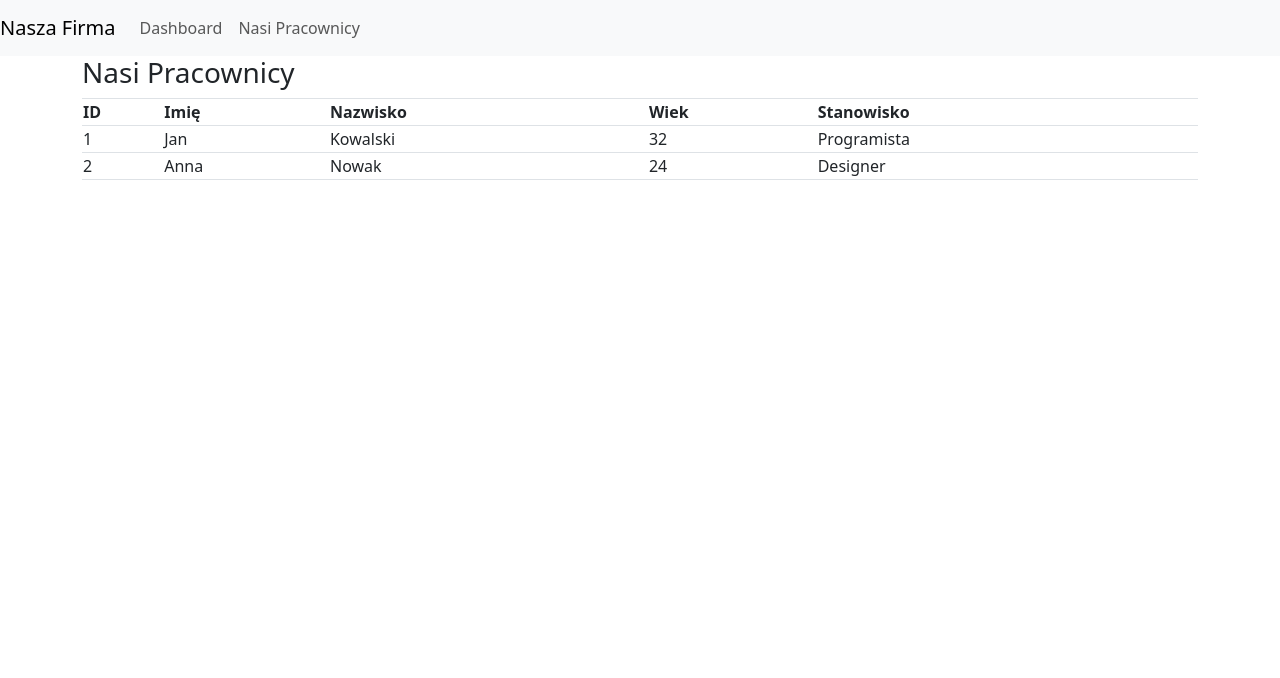
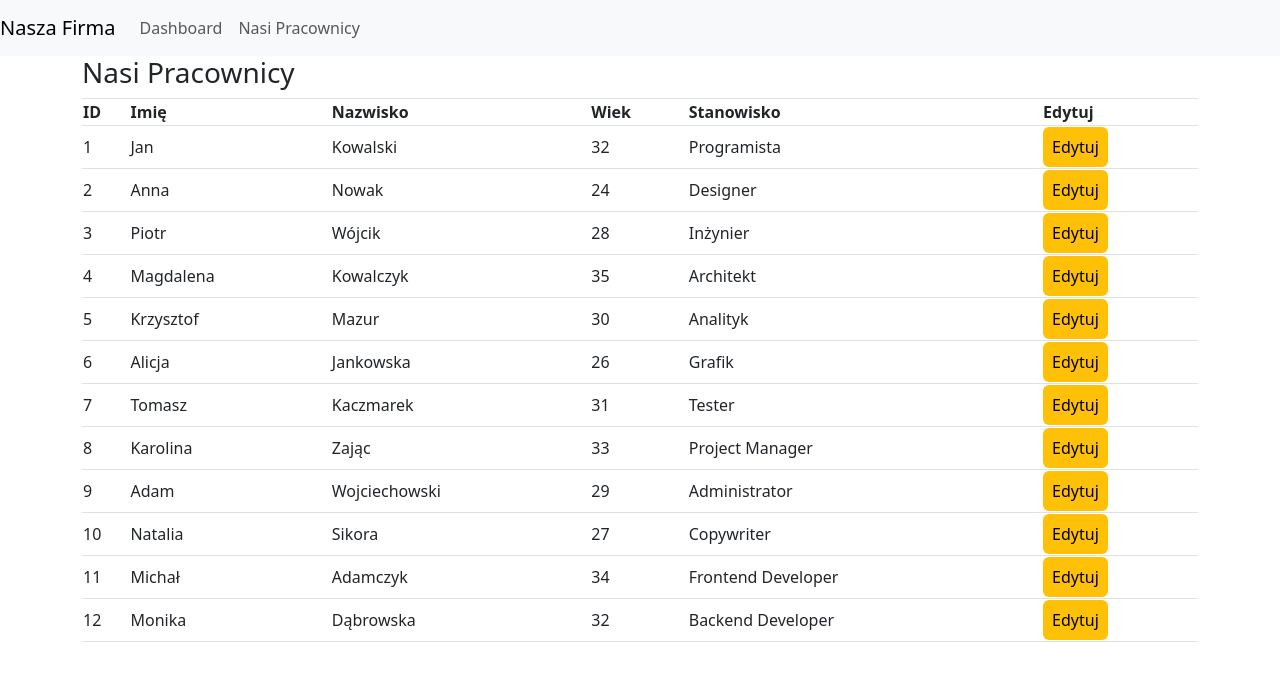
Before and after one commit to nic00la1/Ulubione_Zawody, an Angular app: page /employees in a window 1280 px wide. Shown: the top 678 px of the page. Built offline with nearby package versions, Linux system fonts and the light colour scheme.

Commit message:
Edytowanie Danych pracownika ✅

```diff
--- a/src/app/components/pages/our-employees/our-employees.css
+++ b/src/app/components/pages/our-employees/our-employees.css
@@ -0,0 +1,4 @@
+.selected {
+    background-color: #c2b721;
+    font-weight: 800;
+  }
--- a/src/app/components/pages/our-employees/our-employees.html
+++ b/src/app/components/pages/our-employees/our-employees.html
@@ -9,17 +9,55 @@
       <th>Nazwisko</th>
       <th>Wiek</th>
       <th>Stanowisko</th>
+      <th>Edytuj</th>
     </tr>
     @for (person of persons; track $index) {
 
-
-    <tr>
+    <tr [class.selected]="person === selectedPerson">
       <td>{{person.id}}</td>
       <td>{{ person.name }}</td>
       <td>{{ person.surname }}</td>
       <td>{{ person.age }}</td>
       <td>{{ person.proffesion }}</td>
+      <td><button class="btn bg-warning" (click)="selectPerson(person)">Edytuj</button></td>
     </tr>
     }
   </table>
+
+  @if (selectedPerson) {
+    <h3>Edytuj Dane Pracownika</h3>
+    <div class="justify-content-around">
+      <label for="name" class="form-control-lg">Imię:</label>
+      <input
+        type="text"
+        id="name"
+        placeholder="Podaj nowe imię"
+        class="form-control-lg"
+        [(ngModel)]="selectedPerson.name"
+      />
+      <label for="surname" class="form-control-lg">Nazwisko:</label>
+      <input
+        type="text"
+        id="surname"
+        placeholder="Podaj nowe nazwisko"
+        class="form-control-lg"
+        [(ngModel)]="selectedPerson.surname"
+      />
+      <label for="age" class="form-control-lg">Wiek:</label>
+      <input
+        type="number"
+        id="age"
+        placeholder="Podaj nowy wiek"
+        class="form-control-lg"
+        [(ngModel)]="selectedPerson.age"/>
+      <label for="proffesion" class="form-control-lg">Stanowisko:</label>
+      <input
+        type="text"
+        id="proffesion"
+        placeholder="Podaj nowe stanowisko"
+        class="form-control-lg"
+        [(ngModel)]="selectedPerson.proffesion"/>
+
     </div>
+  }
+</div>
--- a/src/app/components/pages/our-employees/our-employees.ts
+++ b/src/app/components/pages/our-employees/our-employees.ts
@@ -1,16 +1,17 @@
 import { Component, inject } from '@angular/core';
 import { Person } from '../../../shared/models/Person.model';
 import { PersonService } from '../../../services/person.service';
-
+import { FormsModule } from '@angular/forms';
 @Component({
   selector: 'our-employees',
   standalone: true,
-  imports: [],
+  imports: [FormsModule],
   templateUrl: './our-employees.html',
   styleUrl: './our-employees.css'
 })
 export class OurEmployeesComponent {
   persons!:Person[]
+  selectedPerson !: Person;
   personService = inject(PersonService)
 
   ngOnInit() {
@@ -20,4 +21,8 @@ export class OurEmployeesComponent {
   getPersons() : void {
     this.persons = this.personService.getPersons();
   }
+
+  selectPerson(person: Person) {
+    this.selectedPerson = person; // Change this line
+  }
 }
--- a/src/app/shared/constants/Persons.ts
+++ b/src/app/shared/constants/Persons.ts
@@ -3,4 +3,14 @@ import { Person } from "../models/Person.model";
 export const PERSONS: Person[] = [
     { id: 1, name: 'Jan', surname: 'Kowalski', proffesion: 'Programista', age: 32 },
     { id: 2, name: 'Anna', surname: 'Nowak', proffesion: 'Designer', age: 24 },
+    { id: 3, name: 'Piotr', surname: 'Wójcik', proffesion: 'Inżynier', age: 28 },
+    { id: 4, name: 'Magdalena', surname: 'Kowalczyk', proffesion: 'Architekt', age: 35 },
+    { id: 5, name: 'Krzysztof', surname: 'Mazur', proffesion: 'Analityk', age: 30 },
+    { id: 6, name: 'Alicja', surname: 'Jankowska', proffesion: 'Grafik', age: 26 },
+    { id: 7, name: 'Tomasz', surname: 'Kaczmarek', proffesion: 'Tester', age: 31 },
+    { id: 8, name: 'Karolina', surname: 'Zając', proffesion: 'Project Manager', age: 33 },
+    { id: 9, name: 'Adam', surname: 'Wojciechowski', proffesion: 'Administrator', age: 29 },
+    { id: 10, name: 'Natalia', surname: 'Sikora', proffesion: 'Copywriter', age: 27 },
+    { id: 11, name: 'Michał', surname: 'Adamczyk', proffesion: 'Frontend Developer', age: 34 },
+    { id: 12, name: 'Monika', surname: 'Dąbrowska', proffesion: 'Backend Developer', age: 32 }
   ];
```
Also changed, not shown: src/app/app.component.html (line endings or trailing spaces). Lines whose indentation alone changed are shown as unchanged.
